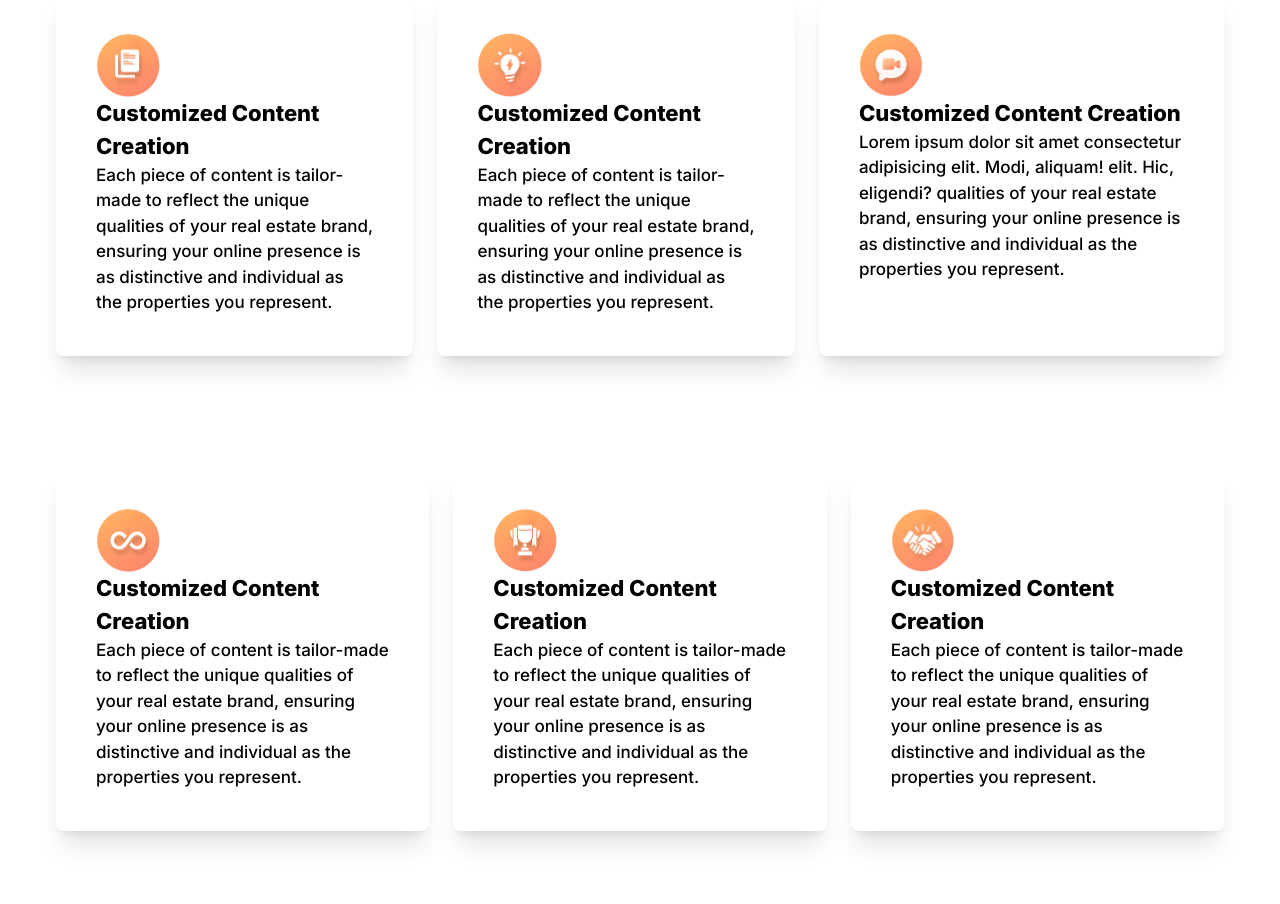
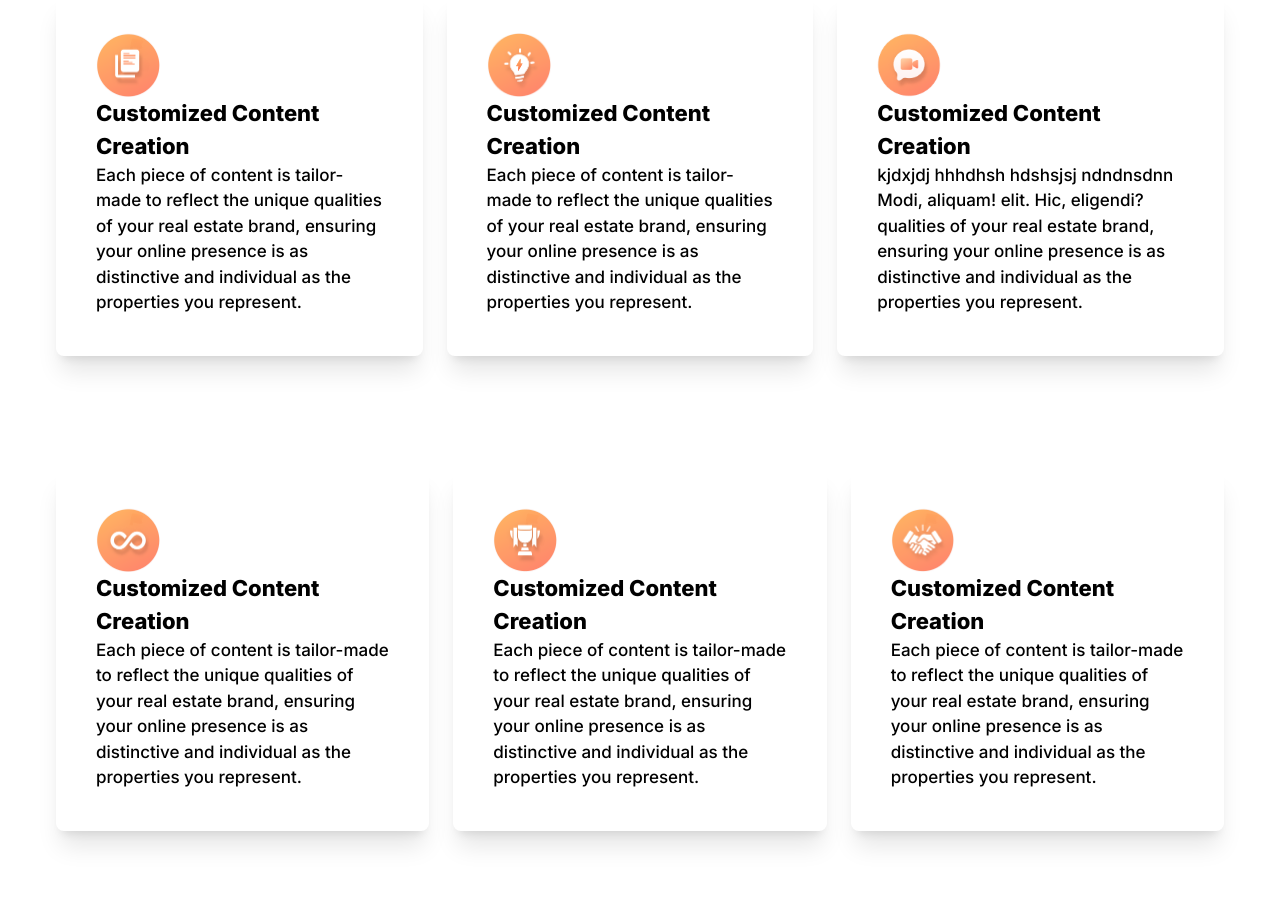
Before and after one commit to azkarullhassan/media-next, a Next.js app: page / in a window 1280 px wide. Shown: the part 4440-5344 px from the top of the page. Built offline with nearby package versions, Linux system fonts and the light colour scheme.

Commit message:
first commit

```diff
--- a/src/app/components/Six.jsx
+++ b/src/app/components/Six.jsx
@@ -25,7 +25,7 @@ const Six = () => {
                <div className='shadow-xl p-10 rounded-lg'>
                 <img src="/src/333.png" alt="" className='h-16'/>
                 <h1 className='font-extrabold text-[22px]'>Customized Content Creation</h1>
-                <p className='font-medium text-[17px]'>Lorem ipsum dolor sit amet consectetur adipisicing elit. Modi, aliquam! elit. Hic, eligendi? qualities of your real estate brand, ensuring your online presence is as distinctive and individual as the properties you represent.</p>
+                <p className='font-medium text-[17px]'>kjdxjdj hhhdhsh hdshsjsj ndndnsdnn  Modi, aliquam! elit. Hic, eligendi? qualities of your real estate brand, ensuring your online presence is as distinctive and individual as the properties you represent.</p>
                </div>
             </div>
 
```
